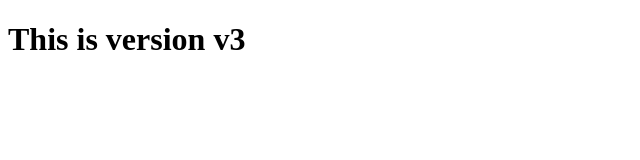
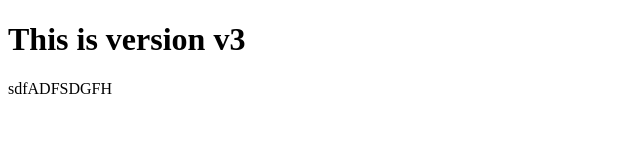
Before and after one commit to vivekVSH/test_repo, a plain HTML site: page index.html in a window 1280 px wide. Shown: the whole page, without its empty margins (0-640 px from the left). Drawn offline with Linux system fonts and the light colour scheme.

Commit message:
worang changes

```diff
--- a/index.html
+++ b/index.html
@@ -7,5 +7,6 @@
 </head>
 <body>
     <h1>This is version v3</h1>
+    sdfADFSDGFH
 </body>
 </html>
```
